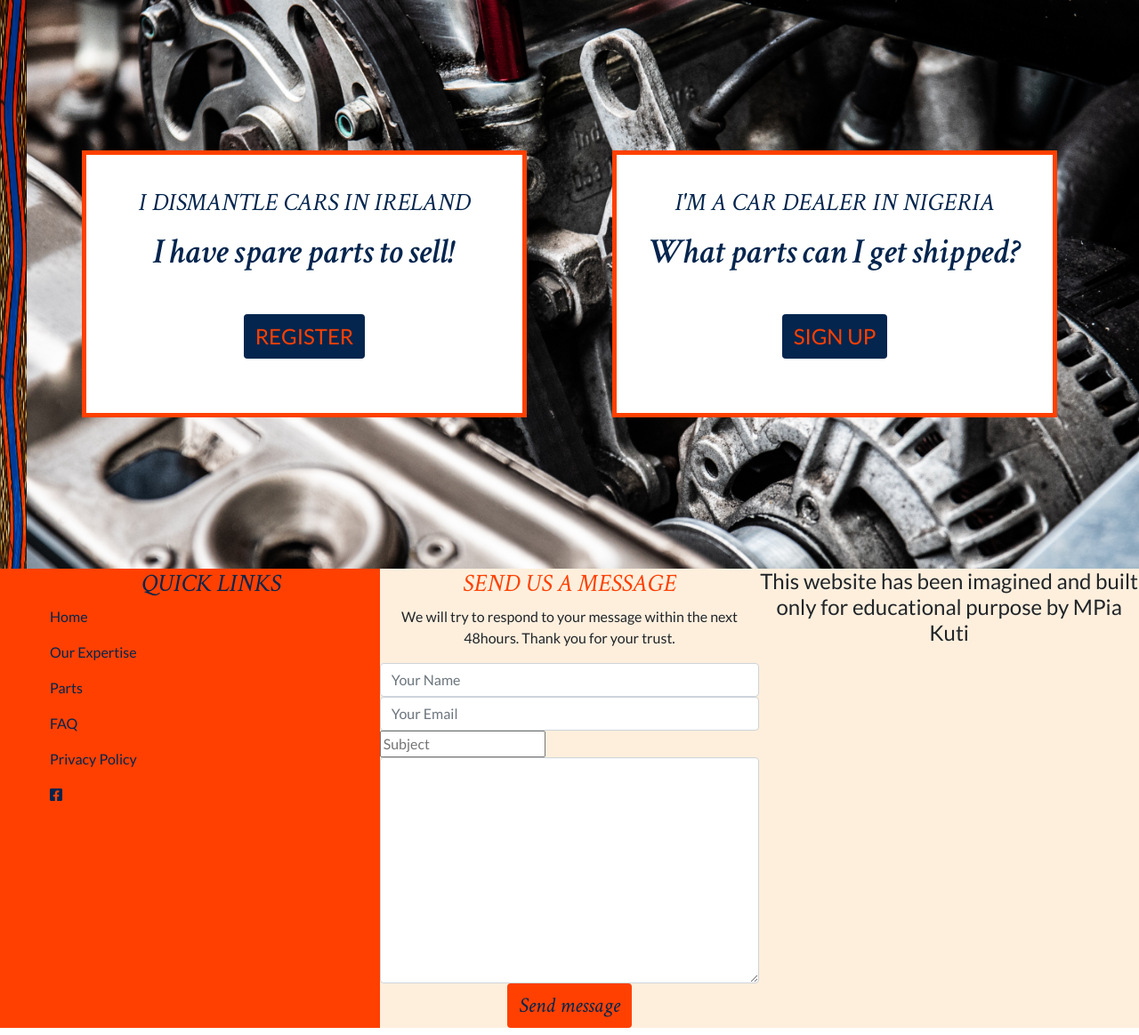
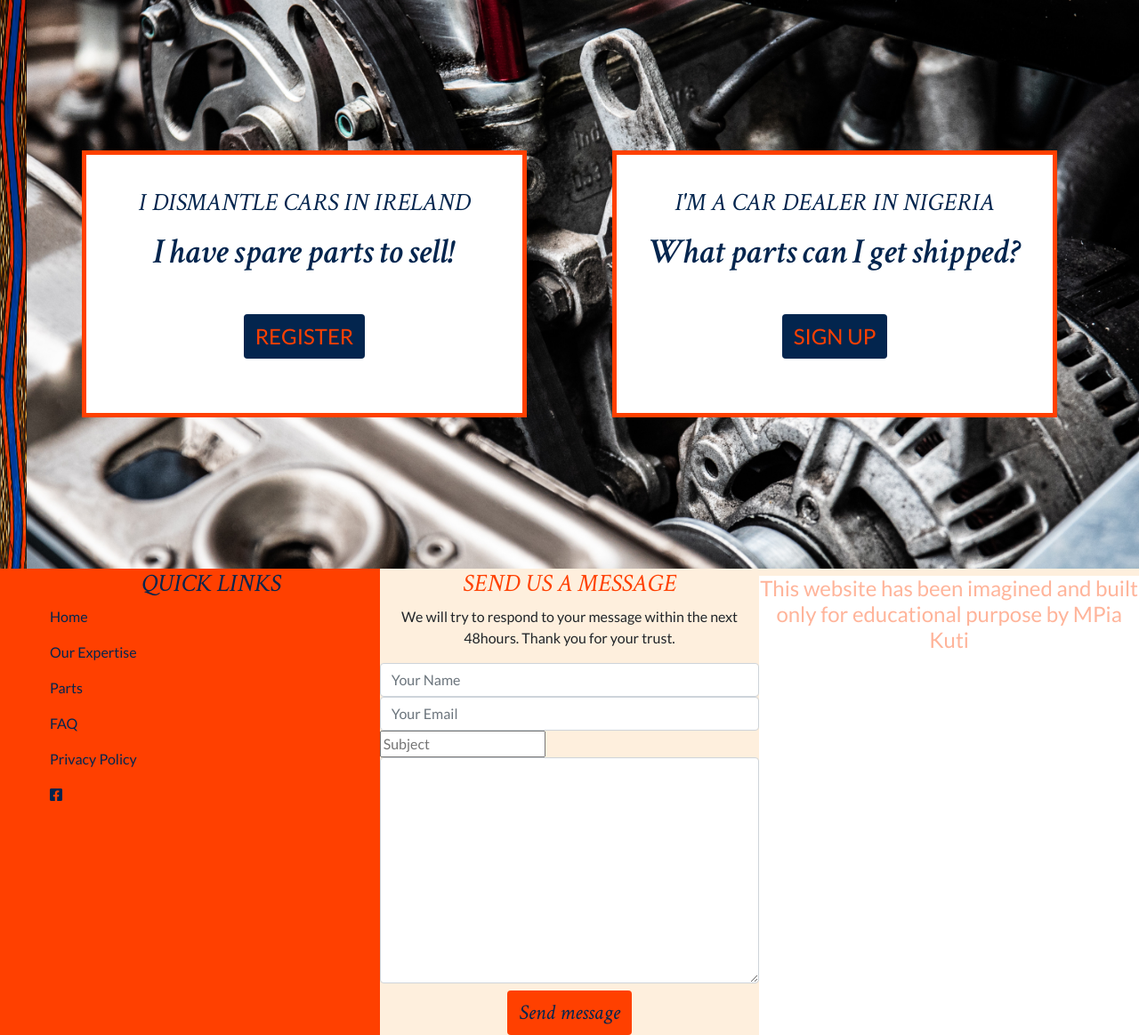
Before and after one commit to mkuti/corklagos-venture, a Django app: page / in a window 1280 px wide. Shown: the part 127-1290 px from the top of the page at 89% size. Run offline with Django 3.2, Linux system fonts and the light colour scheme; some libraries are stand-ins or nearby versions.

Commit message:
Changed background color of footer educational purpose

```diff
--- a/templates/footer.html
+++ b/templates/footer.html
@@ -6,7 +6,7 @@
             <div class="links-footer bg-wheel pl-md-5 pl-2 text-oxford col-12 col-md-6 col-lg-4">
                 <h3 class="text-uppercase header-footer">Quick Links</h3>
                 <div class="row text-center">
-                    <div class="col-6 col-lg-12">
+                    <div class="col-6 col-md-12">
                         <div class="links-item mb-md-3 row">
                             <div class="col-12">
                                  <a href="">Home</a>
@@ -24,7 +24,7 @@
                         </div>
 
                     </div>
-                    <div class="col-6 col-lg-12">
+                    <div class="col-6 col-md-12">
                         <div class="links-item mb-md-3 row">
                             <div class="col-12">
                                  <a href="">FAQ</a>
@@ -55,13 +55,13 @@
                         </textarea>
                         <div class="form-row text-center">
                             <div class="col">
-                                <button type="submit" class="btn bg-wheel text-oxford btn-contact">Send message</button>
+                                <button type="submit" class="btn bg-wheel text-oxford btn-contact mt-2">Send message</button>
                             </div>
                         </div>
                     </form>
                 </div>
             </div>
-            <div class="col-12 col-lg-4">
+            <div class="col-12 col-lg-4 bg-white text-melon mt-2">
                 <h4>This website has been imagined and built only for educational purpose by MPia Kuti </h4>
             </div>
         </div>
```
